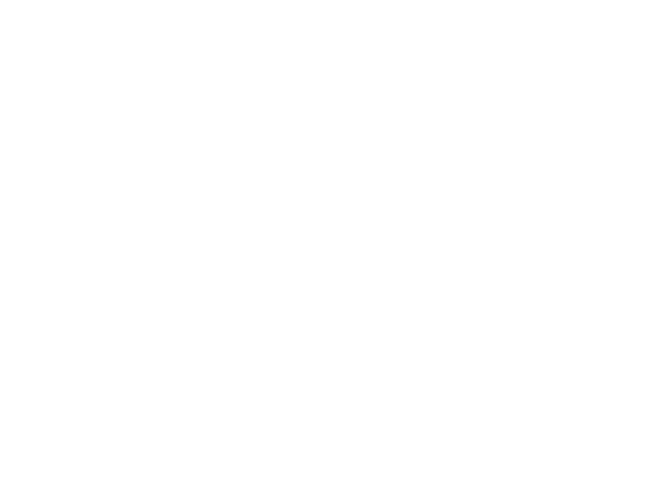
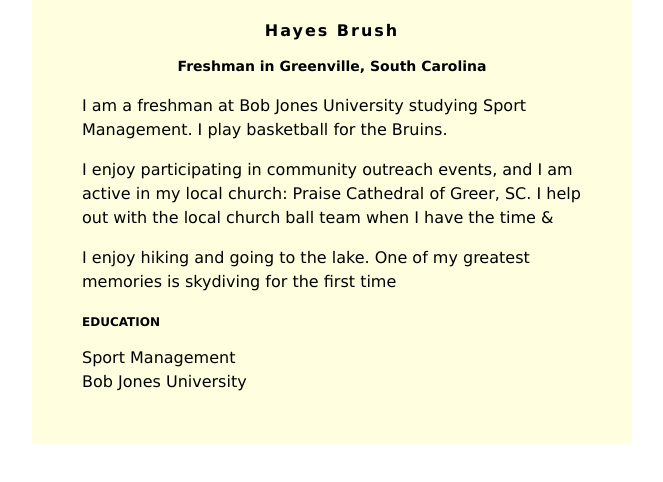
Before and after one commit to hbrus717/hbrus717.github.io, a plain HTML site: page index.html in a window 1280 px wide. Shown: the whole page, without its empty margins (308-971 px from the left). Drawn offline with Linux system fonts and the light colour scheme.

Commit message:
Update index.html

```diff
--- a/index.html
+++ b/index.html
@@ -7,3 +7,44 @@
 }
 #content {
     background: lightyellow;
+    min-width: 200px;
+    max-width: 500px;
+    padding: 50px;
+    margin: auto;
+    margin-top: -50px;
+    line-height: 150%;
+}
+h1 {
+    letter-spacing: 2px;
+    font-size: 16px;
+    text-align: center;
+}
+h2 {
+    font-size: 14px;
+    text-align: center;
+}
+h3 {
+    font-size: 12px;
+}
+</style>
+</head>
+<body>
+    <div id="content">
+        <h1>Hayes Brush</h1>
+        <h2>Freshman in Greenville, South Carolina</h2>
+
+         <p>I am a freshman at Bob Jones University studying Sport Management. I play basketball for the Bruins.</p>
+         <p>
+             I enjoy participating in community outreach events, and I am active in my local church: Praise Cathedral of Greer, SC. I help out with the local church ball team when I have the time &amp;
+        </p>
+        <p>
+            I enjoy hiking and going to the lake. One of my greatest memories is skydiving for the first time
+        </p>
+
+        <h3>EDUCATION</h3>
+        Sport Management<br>
+        Bob Jones University
+    </div>
+
+</body>
+</html>
```
